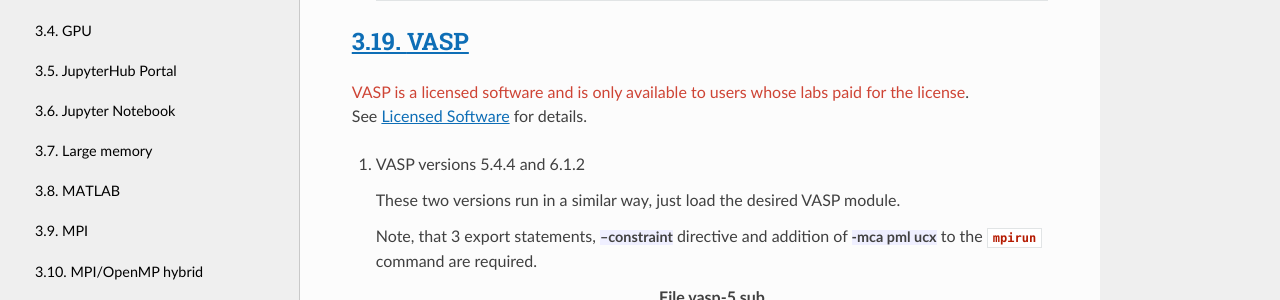
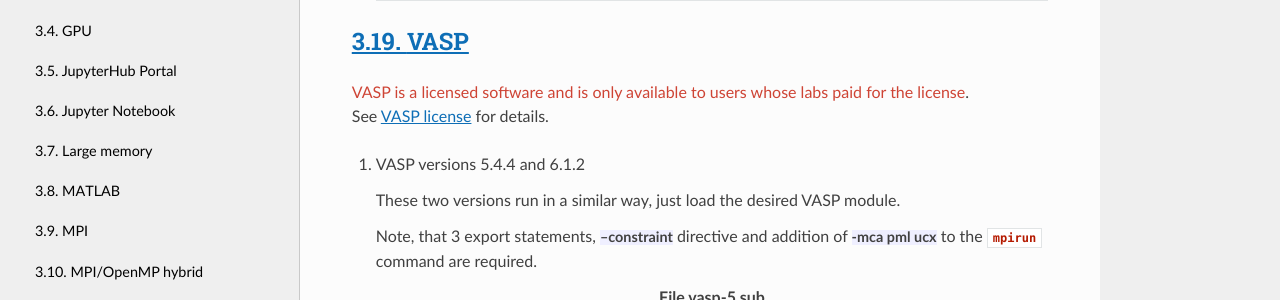
Before and after one commit to RCIC-UCI-Public/website-rcic, a Sphinx documentation site: the page built from docs/source/slurm/examples.rst, in a window 1280 px wide and 900 px high, scrolled down 27974 px. Shown: the part 151-451 px from the top of the window. Built offline with Sphinx 7.4.7 and the Read the Docs theme 3.1.0, drawn with Linux system fonts in a browser that asks for light colours.

Commit message:
use a new link to licensed  info to avoid redundant link warning

```diff
--- a/docs/source/slurm/examples.rst
+++ b/docs/source/slurm/examples.rst
@@ -1269,7 +1269,7 @@
 ----
 
 | :red:`VASP is a licensed software and is only available to users whose labs paid for the license`.
-| See :ref:`licensed software` for details.
+| See :ref:`VASP license <licensed software>` for details.
 
 1. VASP versions 5.4.4 and 6.1.2
 
```
